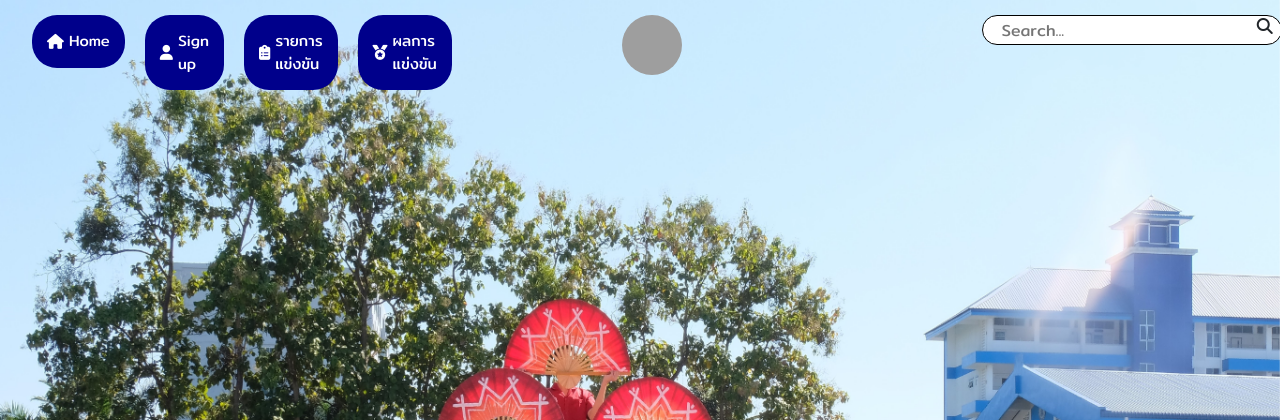
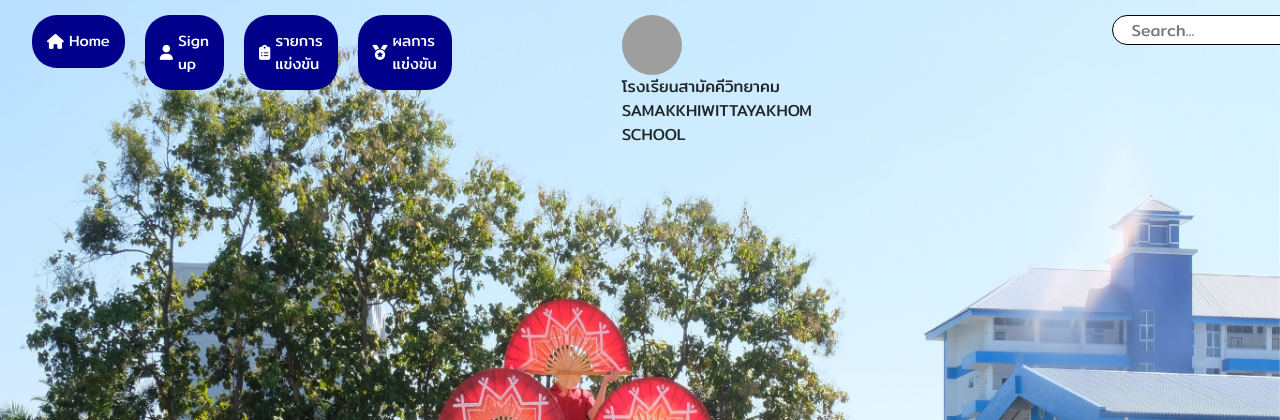
Before and after one commit to bluemzzn/sport-day-real-, a PHP site: page / in a window 1280 px wide. Shown: the top 420 px of the page. Run offline with PHP 8.4, Linux system fonts and the light colour scheme; some libraries are stand-ins or nearby versions; grey boxes are pictures that could not be loaded.

Commit message:
Update index.php

```diff
--- a/index.php
+++ b/index.php
@@ -36,7 +36,11 @@
             </div>
 
             <div class="logo">
-            <img src="pic/logo2.png" width="60px" height="60px">
+              <img src="http://samakkhi.ac.th/wp-content/uploads/2022/07/swk-150x150.png" width="60px" height="60px">
+              <span class="title">
+                <p >โรงเรียนสามัคคีวิทยาคม<br> SAMAKKHIWITTAYAKHOM SCHOOL</p>
+
+              </span>
             </div>
 
             <div class="sc">
```
